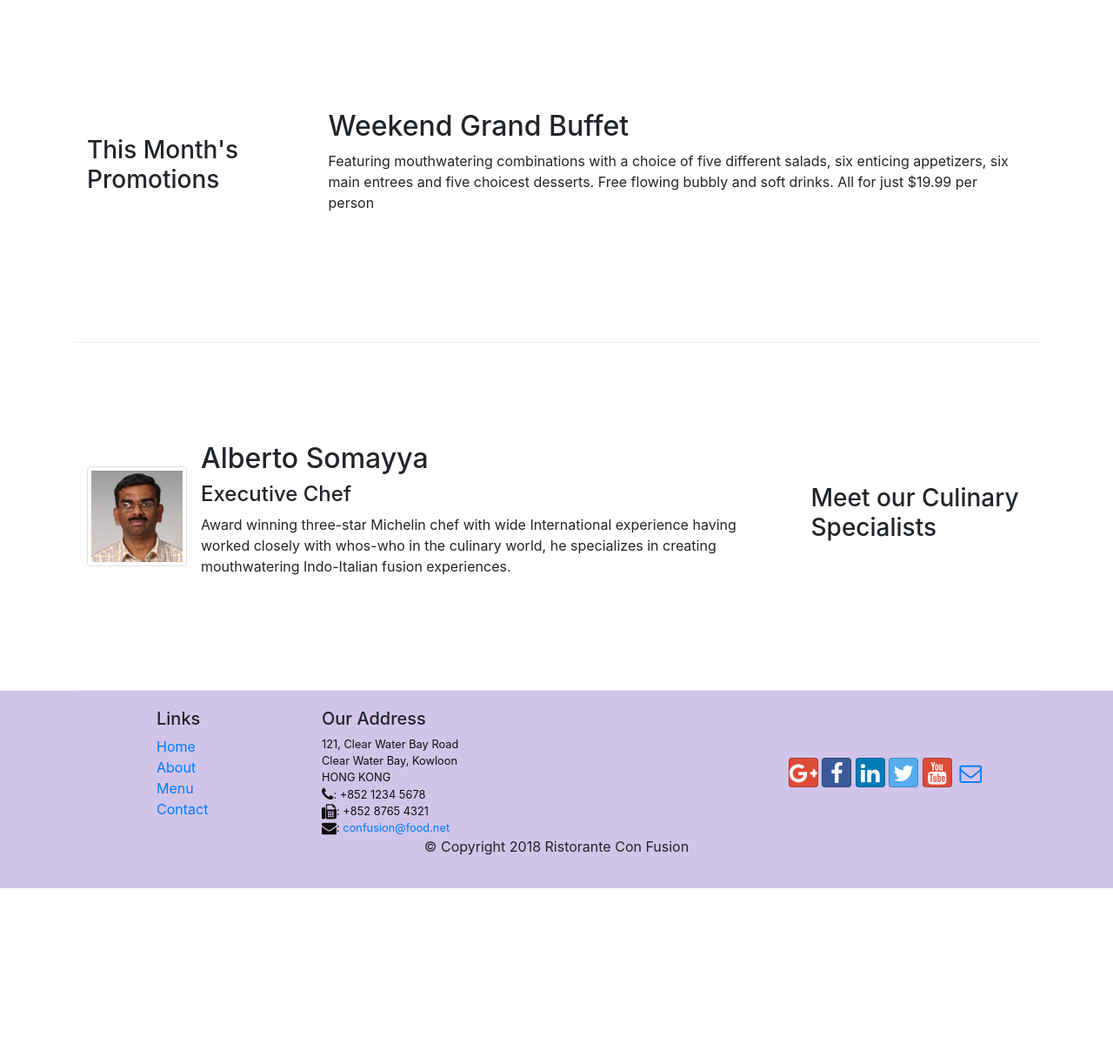
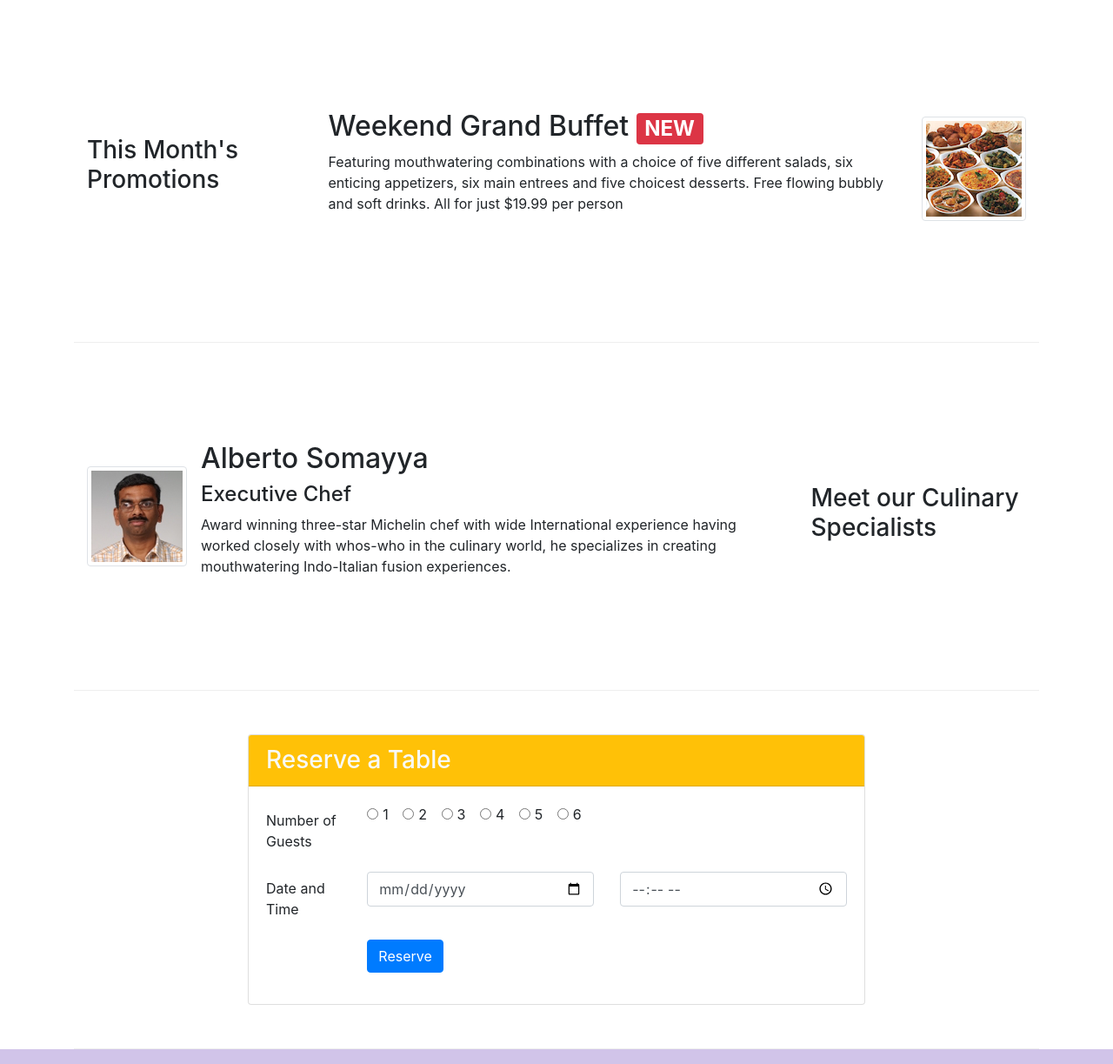
Before and after one commit to Mitali-Potdar/Bootstrap4-Course, a website: page index.html in a window 1280 px wide. Shown: the part 740-1963 px from the top of the page at 87% size. Before the commit the page ends 1761 px from the top, so only its background shows below. Drawn offline with nearby package versions, Linux system fonts and the light colour scheme.

Commit message:
Assignment 2

```diff
--- a/index.html
+++ b/index.html
@@ -44,6 +44,9 @@
                 <div class="col-12 col-sm align-self-center">
                     <img src="img/logo.png" class="img-fluid">
                 </div>
+                <div class="col-12 col-sm align-self-center">
+                    <a class="btn btn-warning btn-sm btn-block" href="#Card" role="button">Reserve Table</a>
+                </div>
             </div>
         </div>
     </header>
@@ -58,7 +61,7 @@
                     <img class="d-flex mr-3 img-thumbnail align-self-center"
                             src="img/uthappizza.png" alt="Uthappizza">
                     <div class="media-body">
-                        <h2 class="mt-0">Uthappizza</h2>
+                        <h2 class="mt-0">Uthappizza <span class="badge badge-danger">HOT</span> <span class="badge badge-pill badge-secondary">$4.99</span></h2>
                         <p class="d-none d-sm-block">A unique combination of Indian Uthappam (pancake) and
                             Italian pizza, topped with Cerignola olives, ripe vine
                             cherry tomatoes, Vidalia onion, Guntur chillies and
@@ -74,10 +77,21 @@
                 <h3>This Month's Promotions</h3>
             </div>
             <div class="col col-sm col-md">
-                <h2>Weekend Grand Buffet</h2>
-                <p class="d-none d-sm-block">Featuring mouthwatering combinations with a choice of five different salads, six enticing appetizers, six main entrees and five choicest desserts. Free flowing bubbly and soft drinks. All for just $19.99 per person </p>
+                <div class="media">
+                    <div class="media-body">
+                        <h2 class="mt-0">Weekend Grand Buffet <span class="badge badge-danger">NEW</span></h2>
+                        <p class="d-none d-sm-block">Featuring mouthwatering combinations with a choice of five different salads,
+                            six enticing appetizers, six main entrees and five choicest desserts.
+                            Free flowing bubbly and soft drinks. All for just $19.99 per person
+                        </p>
+                    </div>
+                    <img class="d-flex ml-3 img-thumbnail align-self-center"
+                            src="img/buffet.png" alt="Buffet">
+                </div>
             </div>
         </div>
+
+
 
         <div class ="row row-content align-items-center">
             <div class="col-12 col-sm-4 order-sm-last col-md-3">
@@ -99,7 +113,66 @@
                 </div>
             </div>
         </div>
+
+        <div class="row row-content">
+            <div class="col-12 col-sm-8 offset-sm-2">
+                <div class="card" id="Card">
+                    <h3 class="card-header bg-warning text-light">Reserve a Table</h3>
+                    <div class="card-body">
+                        <form>
+                            <div class="form-group row">
+                                <label for="Guests" class="col-md-2 col-form-label">Number of Guests</label>
+                                <div class="col-md-8">
+                                    <div class="form-check form-check-inline">
+                                        <input class="form-check-input" type="radio" name="inlineRadioOptions" id="inlineRadio1" value="option1">
+                                        <label class="form-check-label" for="1Guests">1</label>
+                                    </div>
+                                    <div class="form-check form-check-inline">
+                                        <input class="form-check-input" type="radio" name="inlineRadioOptions" id="inlineRadio2" value="option2">
+                                        <label class="form-check-label" for="2Guests">2</label>
+                                    </div>
+                                    <div class="form-check form-check-inline">
+                                        <input class="form-check-input" type="radio" name="inlineRadioOptions" id="inlineRadio3" value="option3">
+                                        <label class="form-check-label" for="3Guests">3</label>
+                                    </div>
+                                    <div class="form-check form-check-inline">
+                                        <input class="form-check-input" type="radio" name="inlineRadioOptions" id="inlineRadio1" value="option4">
+                                        <label class="form-check-label" for="4Guests">4</label>
+                                    </div>
+                                    <div class="form-check form-check-inline">
+                                        <input class="form-check-input" type="radio" name="inlineRadioOptions" id="inlineRadio2" value="option5">
+                                        <label class="form-check-label" for="5Guests">5</label>
+                                    </div>
+                                    <div class="form-check form-check-inline">
+                                        <input class="form-check-input" type="radio" name="inlineRadioOptions" id="inlineRadio3" value="option6">
+                                        <label class="form-check-label" for="6Guests">6</label>
+                                    </div>
+                                </div>
+                            </div>
+                            <div class="form-group row">
+                                <label for="dateandtime" class="col-md-2 col-form-label">Date and Time</label>
+                                <div class="col-12 col-md-5">
+                                    <input type="date" class="form-control" id="date" name="date" placeholder="Date">
+                                </div>
+                                <div class="col-12 col-md-5">
+                                    <input type="time" class="form-control" id="time" name="time" placeholder="Time">
+                                </div>
+                            </div>
+                            <div class="form-group row">
+                                <div class="col-12 offset-md-2">
+                                    <button type="submit" class="btn btn-primary">Reserve</button>
+                                </div>
+                            </div>
+                        </form>
+                    </div>
+                </div>
+            </div>
+        </div>
     </div>
+
+    <form>
+
+    </form>
 
     <footer class="footer">
         <div class="container">
```
